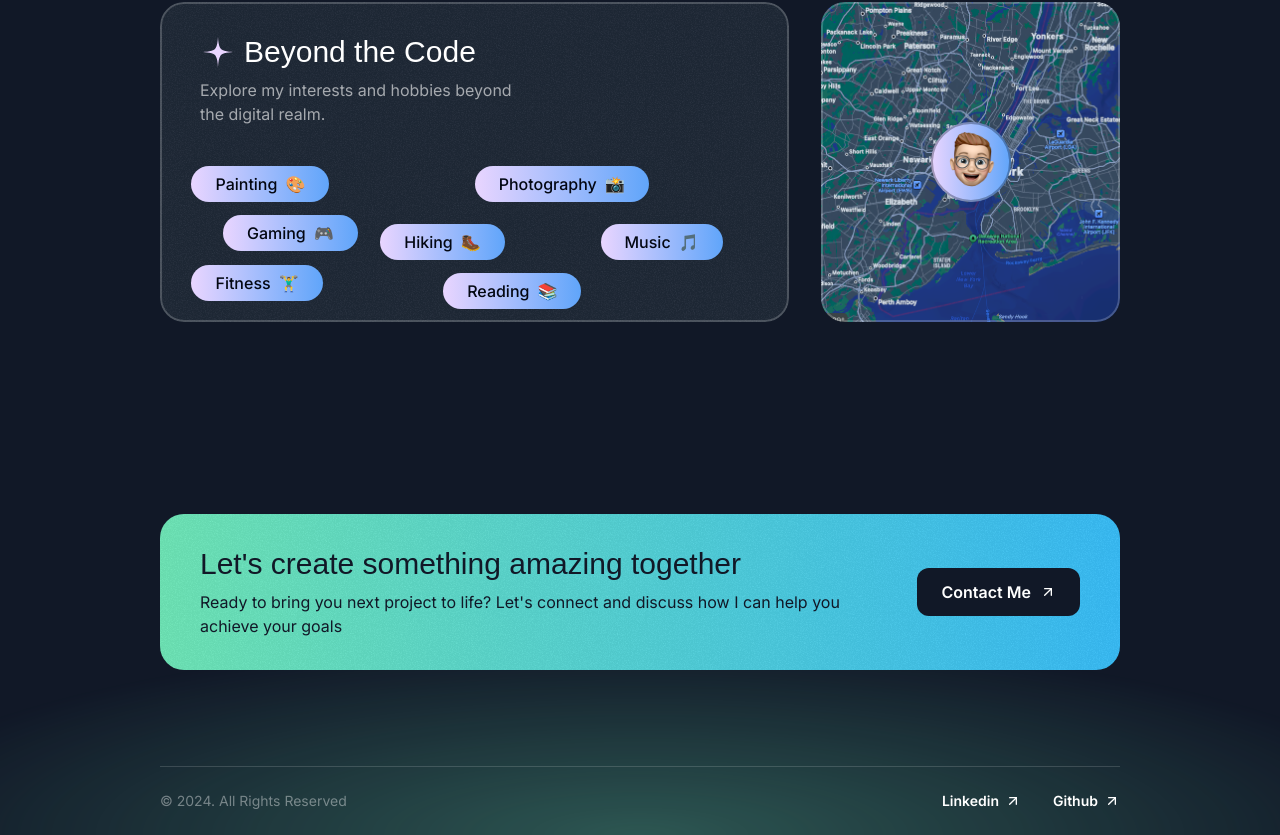
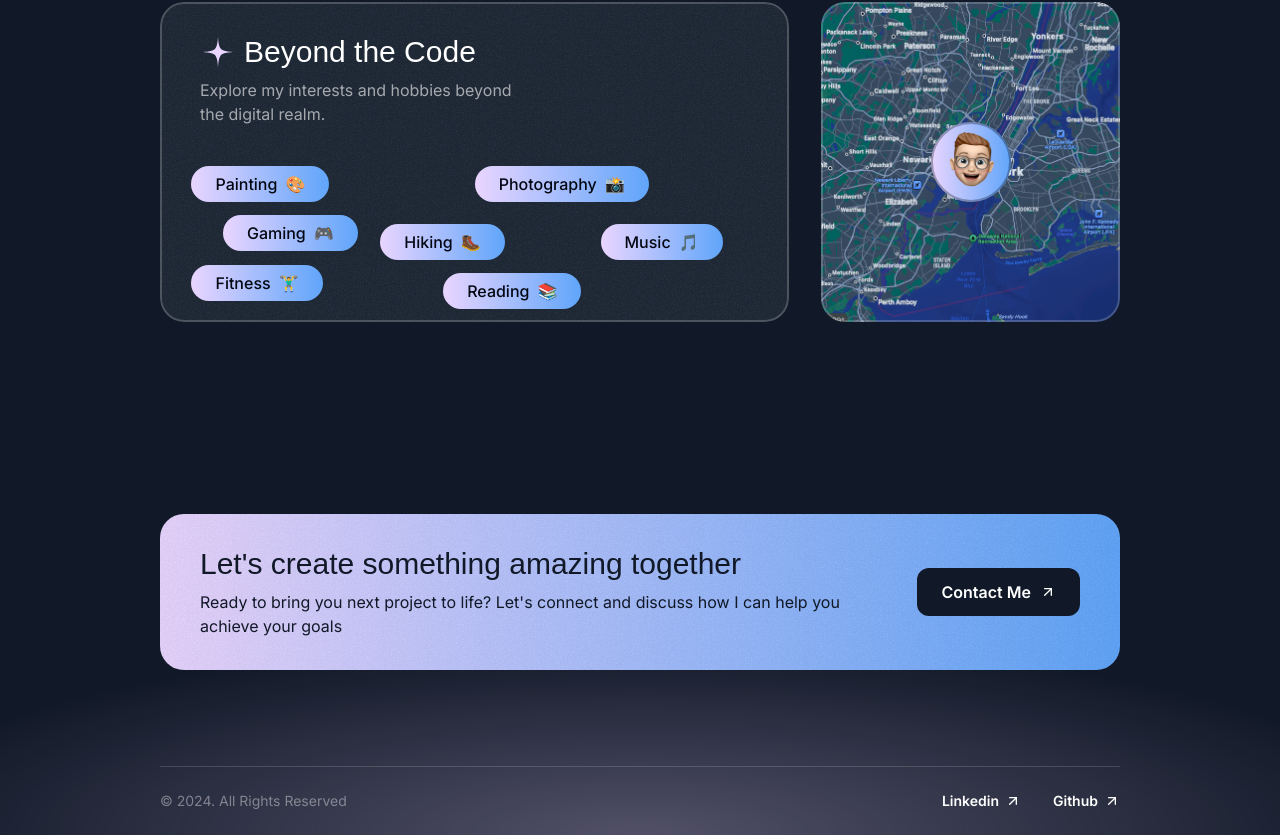
Before and after one commit to RuthlessDove/personal-website-nextjs, a Next.js app: page / in a window 1280 px wide. Shown: the part 4668-5503 px from the top of the page. Built offline with nearby package versions, Linux system fonts and the light colour scheme; a web font is replaced by a local one.

Commit message:
Update ContactSection and Footer gradient colors to purple and blue

```diff
--- a/src/sections/Contact.tsx
+++ b/src/sections/Contact.tsx
@@ -6,7 +6,7 @@ export const ContactSection = () => {
   return (
     <div className="py-16 pt-12 lg:py-24 lg:pt-20">
       <div className="container ">
-        <div className="bg-gradient-to-r from-emerald-300 to-sky-400 text-gray-900 py-8 px-10 rounded-3xl text-center md:text-left relative overflow-hidden z-0">
+        <div className="bg-gradient-to-r from-purple-200 to-blue-400 text-gray-900 py-8 px-10 rounded-3xl text-center md:text-left relative overflow-hidden z-0">
           <div
             className="absolute inset-0 opacity-5 -z-10"
             style={{ backgroundImage: `url(${grainImage.src})` }}
--- a/src/sections/Footer.tsx
+++ b/src/sections/Footer.tsx
@@ -16,7 +16,7 @@ export const Footer = () => {
   return (
     <footer className="relative -z-10 overflow-x-clip">
       <div
-        className="absolute h-[400px] w-[1600px] bottom-0 left-1/2 -translate-x-1/2 bg-emerald-300/30 -z-10"
+        className="absolute h-[400px] w-[1600px] bottom-0 left-1/2 -translate-x-1/2 bg-purple-200/30 -z-10"
         style={{
           maskImage: "radial-gradient(50% 50% at bottom center, black, transparent)"
         }}
```
